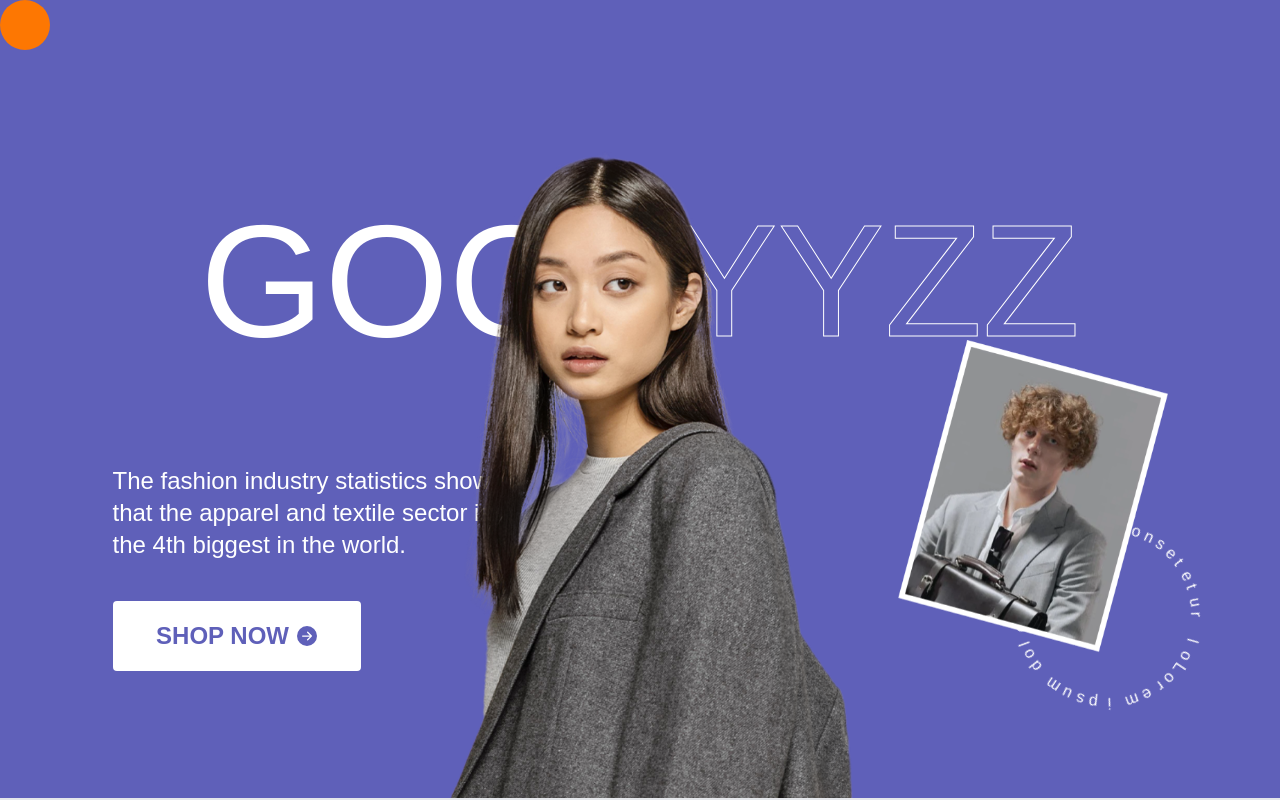
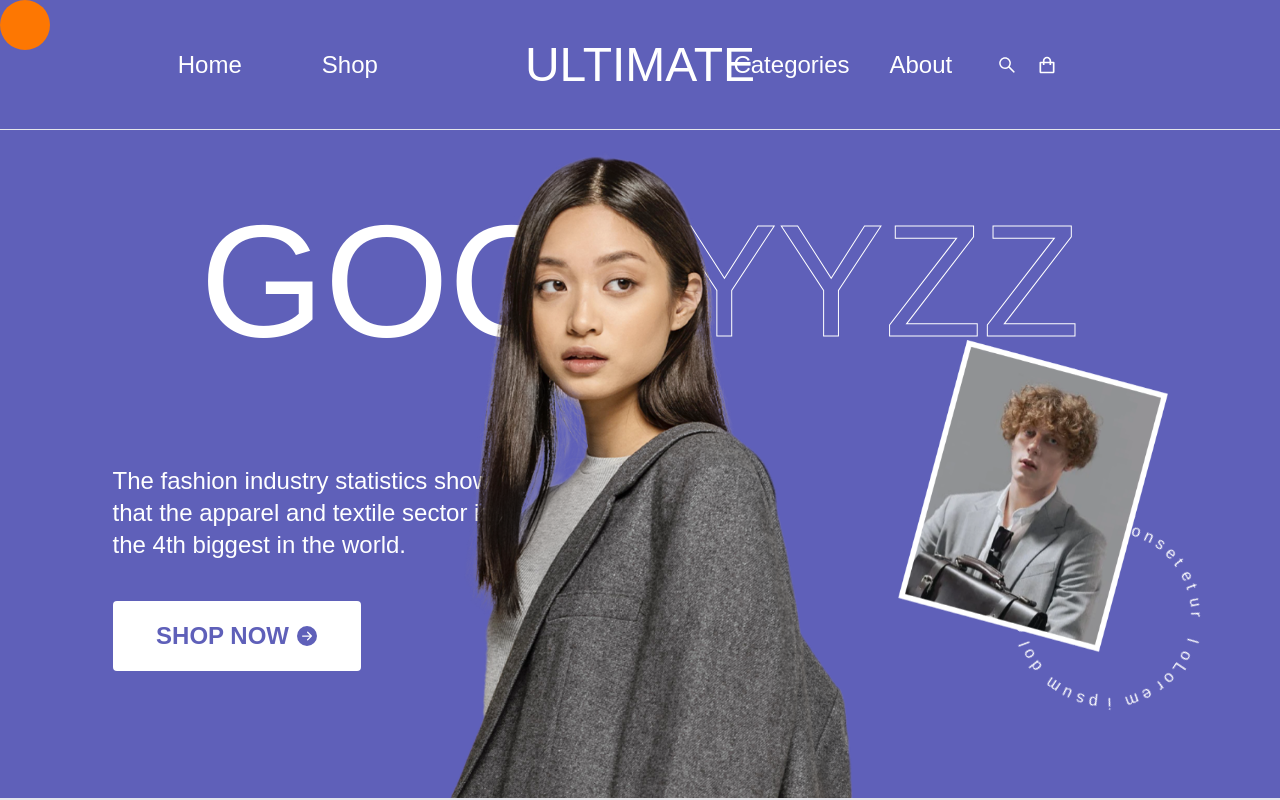
Before and after one commit to OBluemingO/gooyyzz, a React (Vite) app: page / in a window 1280 px wide. Shown: the top 800 px of the page. Built offline with nearby package versions, Linux system fonts and the light colour scheme.

Commit message:
remove cursor pointer

```diff
--- a/src/App.jsx
+++ b/src/App.jsx
@@ -2,7 +2,7 @@ import Navbar from "./components/bars/navbar";
 import ContactUs from "./components/bars/contactUs";
 import { useFollowPointer } from "./hooks/useFollowPointer";
 import Home from "./pages/home";
-import { useRef, useState, useContext } from "react";
+import { useRef, useState, useContext, useEffect } from "react";
 import { motion } from "framer-motion";
 import { Context } from "./store";
 
@@ -12,12 +12,12 @@ function App() {
     const {
         cursor,
         cursorDown,
-        pointer: { x, y },
+        pointer: { x, y }
     } = useContext(Context);
 
     return (
         <div className="bg-light-purple max-w-[1440px] mx-auto">
-            {/* <Navbar /> */}
+            <Navbar />
             <motion.div
                 className="w-[50px] h-[50px] rounded-full bg-[#fd7702] fixed z-[500] pointer-events-none"
                 ref={ref}
--- a/src/components/bars/navbar.jsx
+++ b/src/components/bars/navbar.jsx
@@ -6,24 +6,24 @@ const Navbar = () => {
     return (
         <div className="z-[300] bg-light-purple text-white flex justify-around items-center fixed w-full h-full max-w-[1440px] lg:max-h-[130px]">
             <div className="flex gap-20">
-                <div className="text-2xl cursor-pointer">Home</div>
-                <div className="text-2xl cursor-pointer">Shop</div>
+                <div className="text-2xl">Home</div>
+                <div className="text-2xl">Shop</div>
             </div>
             <div className="flex items-center">
                 <div className="flex gap-10">
-                    <div className="text-2xl cursor-pointer">Categories</div>
-                    <div className="text-2xl cursor-pointer">About</div>
+                    <div className="text-2xl">Categories</div>
+                    <div className="text-2xl">About</div>
                 </div>
                 <div className="flex justify-center gap-5 lg:w-[150px]">
-                    <div className="cursor-pointer">
+                    <div className="">
                         <AiOutlineSearch size={20} />
                     </div>
-                    <div className="cursor-pointer">
+                    <div className="">
                         <BiShoppingBag size={20} />
                     </div>
                 </div>
             </div>
-            <div className="font-light absolute left-1/2 -translate-x-1/2 text-5xl cursor-pointer">ULTIMATE</div>
+            <div className="font-light absolute left-1/2 -translate-x-1/2 text-5xl">ULTIMATE</div>
             <div className="border-b-[1px] w-full absolute bottom-0"></div>
         </div>
     );
```
